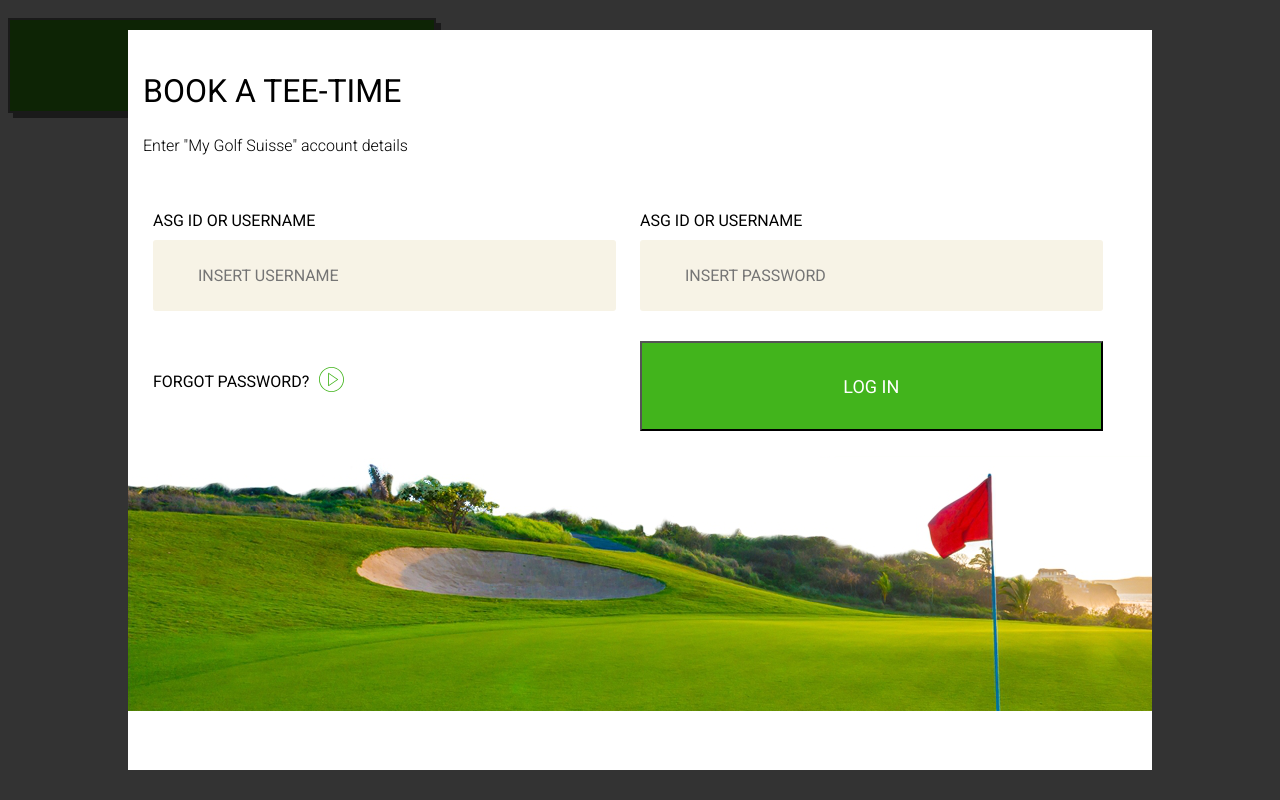
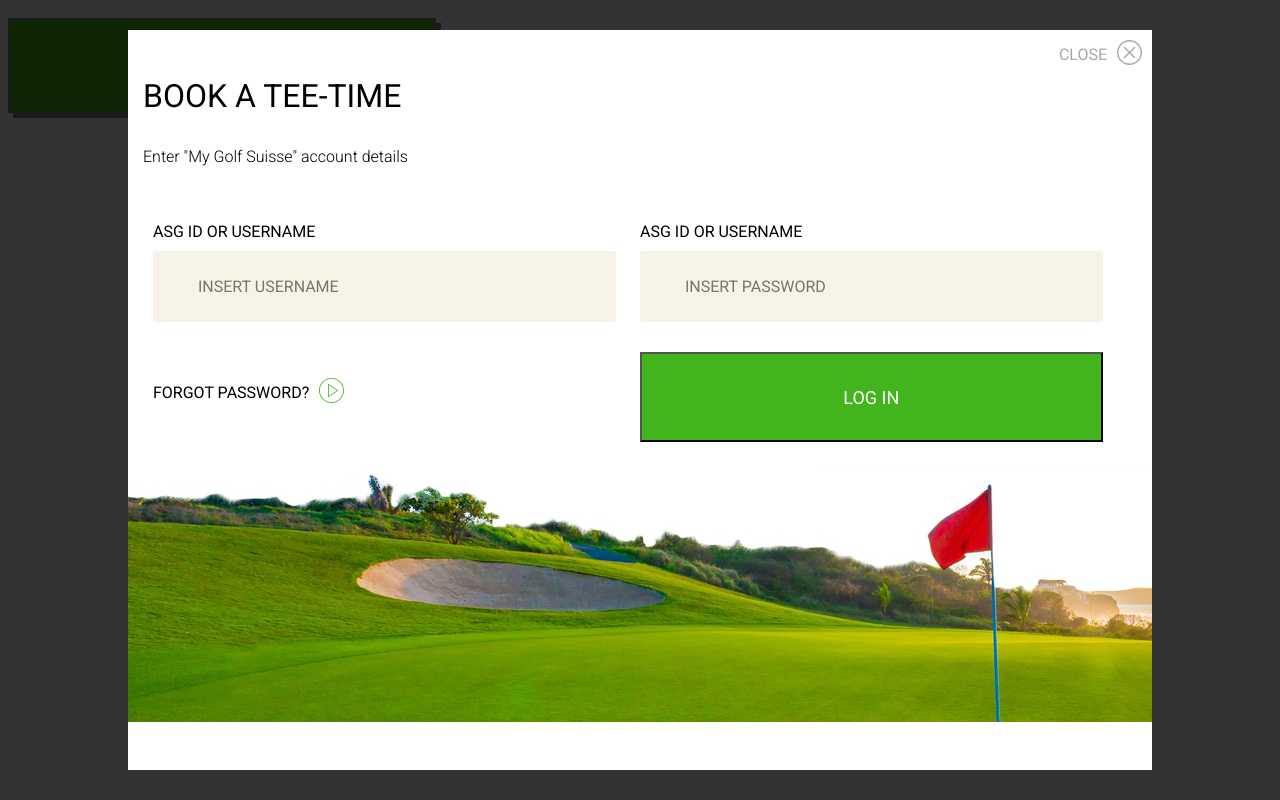
Before and after one commit to gaborpeter/penceo-test, a website: page public/index.html in a window 1280 px wide. Both pictures are taken after a click on the button "Start". Drawn offline with nearby package versions, Linux system fonts and the light colour scheme; files that its build step writes are made by us from their sources; files whose address does not match are found by name.

Commit message:
feat(close button): add close button 20min

```diff
--- a/public/index.html
+++ b/public/index.html
@@ -14,26 +14,33 @@
   <section class="modal login-modal">
     <div class="modal-dialog">
       <header class="modal-header">
-        <h1>BOOK A TEE-TIME</h1>
-        <p>Enter "My Golf Suisse" account details</p>
+        <section class="modal-title">
+          <h1>BOOK A TEE-TIME</h1>
+          <p>Enter "My Golf Suisse" account details</p>
+        </section>
+        <section class="modal-close">
+          <span>CLOSE</span>
+          <label for="close" class="close-label"></label>
+          <button id="close"></button>
+        </section>
       </header>
       <main class="modal-body">
-        <div class="modal-cell">
+        <section class="modal-cell">
           <label for="username">ASG ID OR USERNAME</label>
           <input type="text" id="username" placeholder="INSERT USERNAME">
-        </div>
-        <div class="modal-cell">
+        </section>
+        <section class="modal-cell">
           <label for="password">ASG ID OR USERNAME</label>
           <input type="password" id="password" placeholder="INSERT PASSWORD">
-        </div>
-        <div class="modal-cell password-cell">
+        </section>
+        <section class="modal-cell password-cell">
           FORGOT PASSWORD?
           <label for="forgotten-password" class="forgotten-label"></label>
           <button id="forgotten-password"></button>
-        </div>
-        <div class="modal-cell">
+        </section>
+        <section class="modal-cell">
           <button class="common-button login">LOG IN</button>
-        <div>
+        <section>
       </main>
       <footer class="modal-footer">
       </footer>
--- /dev/null
+++ b/src/style/close.scss
@@ -0,0 +1,27 @@
+.modal-close {
+  position: absolute;
+  top: 10px;
+  right: 10px;
+  display: flex;
+  align-items: center;
+}
+
+span {
+  color: #a8a8a8;
+}
+
+#close {
+  opacity: 0;
+  position: absolute;
+  z-index: -1;
+  cursor: pointer;
+}
+
+.close-label {
+  cursor: pointer;
+}
+
+.close-label::after {
+  content: url("./assets/cancel.svg");
+  margin-left: 10px;
+}
--- a/src/style/modal.scss
+++ b/src/style/modal.scss
@@ -21,6 +21,7 @@
 
 .modal-header {
   padding: 15px;
+  position: relative;
 }
 
 .modal-body {
--- a/src/style/style.scss
+++ b/src/style/style.scss
@@ -1,5 +1,6 @@
 @import 'initial';
 @import 'button';
+@import 'close';
 @import 'forgotten-password';
 @import 'input';
 @import 'main-container';
```
Also changed, not shown: public/assets/cancel.svg (added).
